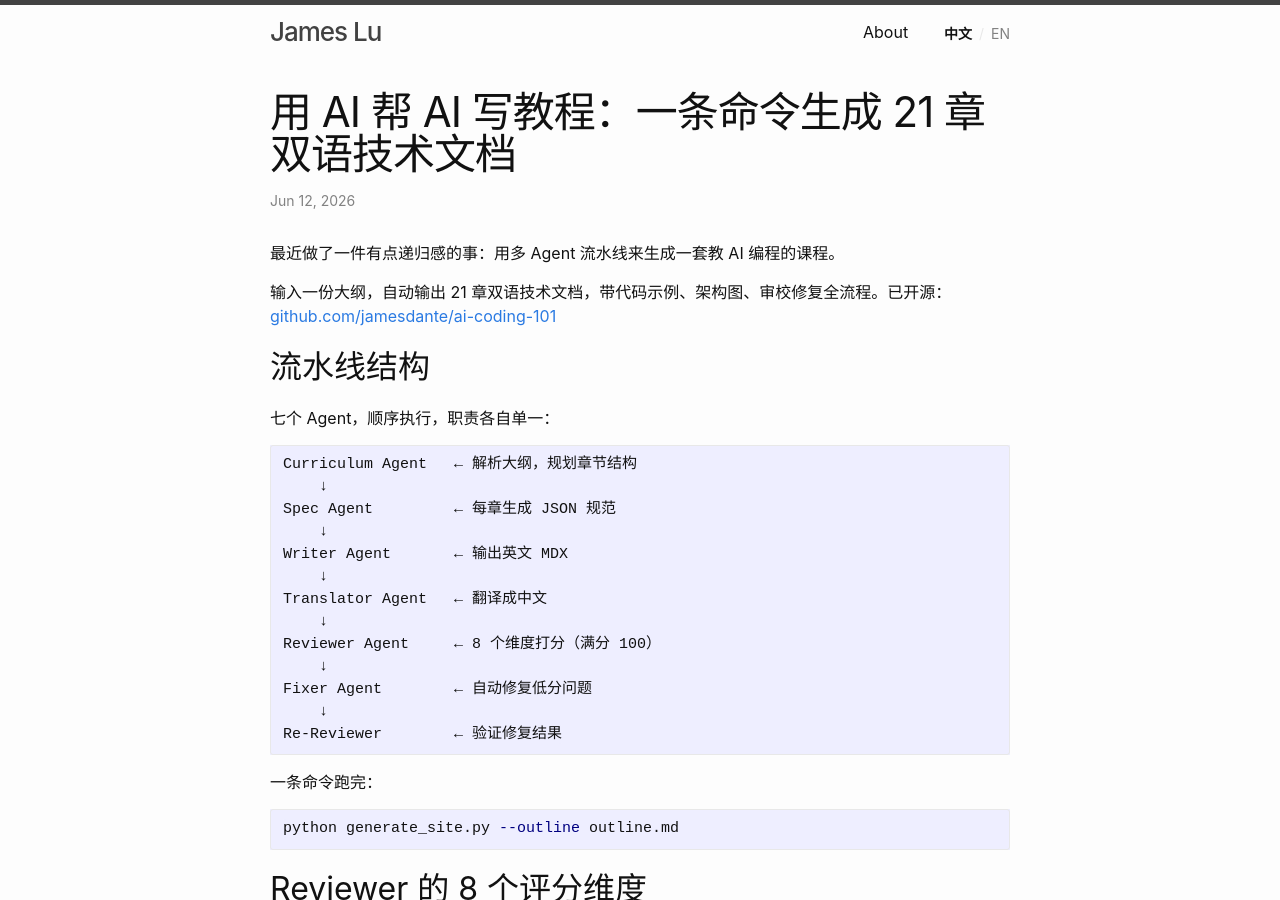
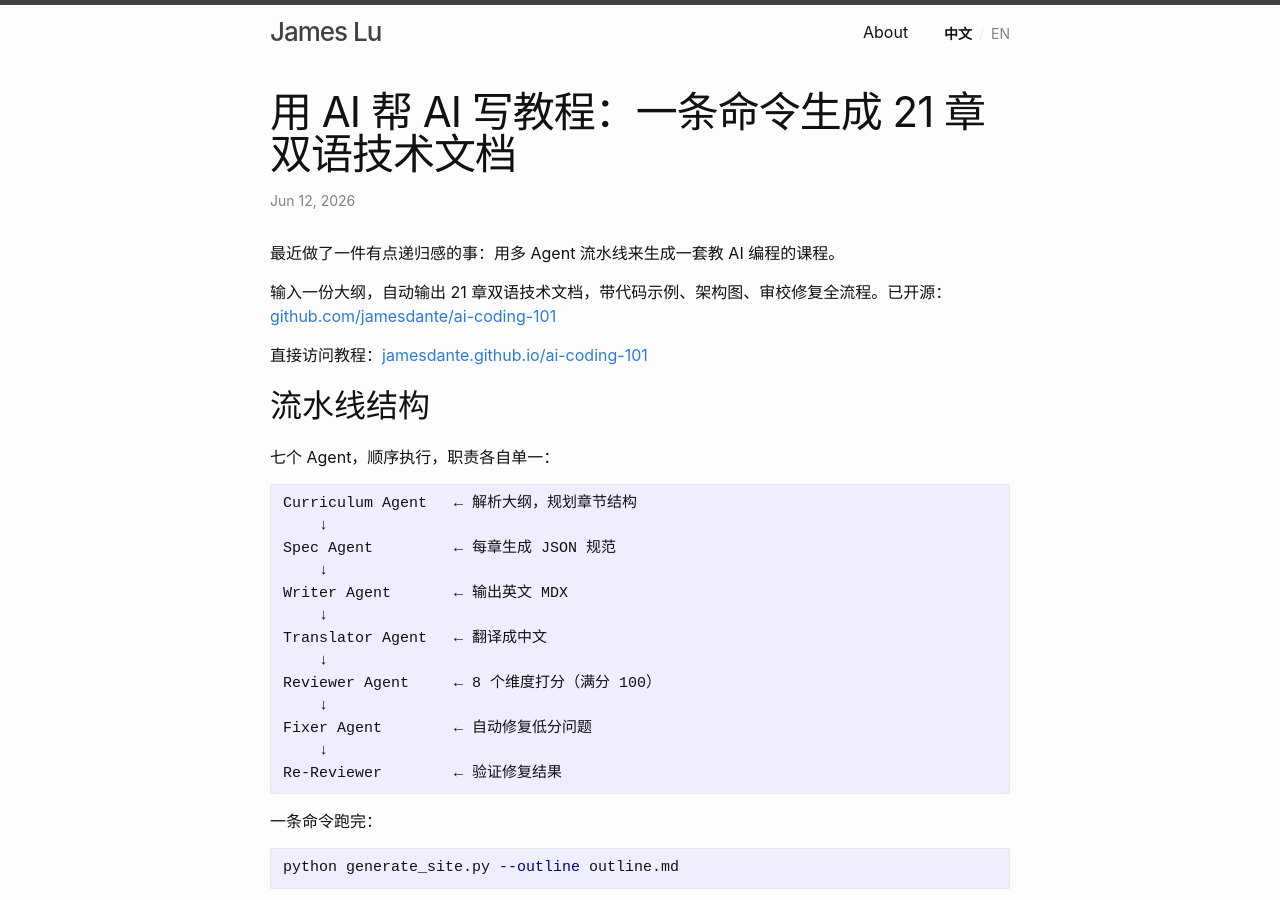
Before and after one commit to JamesDante/jamesdante.github.io, a Jekyll site: the page built from _posts/2026-06-12-ai-pipeline.markdown, in a window 1280 px wide and 900 px high. Built offline with Jekyll 4.4.1, drawn with Linux system fonts in a browser that asks for light colours; some of the changed text lies outside the part shown.

Commit message:
update post

```diff
--- a/_posts/2026-06-12-ai-pipeline-en.markdown
+++ b/_posts/2026-06-12-ai-pipeline-en.markdown
@@ -10,6 +10,8 @@ ref: ai-pipeline
 I recently built something with a recursive feel to it: a multi-agent pipeline that generates a course on AI-assisted coding.
 
 Feed it a curriculum outline, and it automatically produces 21 chapters of bilingual technical documentation — complete with code examples, architecture diagrams, review, and auto-fixing. It's open source: [github.com/jamesdante/ai-coding-101](https://github.com/jamesdante/ai-coding-101)
+
+Read the tutorial: [jamesdante.github.io/ai-coding-101](https://jamesdante.github.io/ai-coding-101/)
 
 ## Pipeline Structure
 
@@ -86,3 +88,5 @@ All chapters bilingual, Chinese and English in sync.
 A multi-agent system solving a real problem. Each agent has a single responsibility, hands off structured JSON to the next, and the whole pipeline has review, repair, and verification built in. The design mirrors exactly the principles the course teaches.
 
 Code and prompts are fully open: [github.com/jamesdante/ai-coding-101](https://github.com/jamesdante/ai-coding-101)
+
+Tutorial: [jamesdante.github.io/ai-coding-101](https://jamesdante.github.io/ai-coding-101/)
--- a/_posts/2026-06-12-ai-pipeline.markdown
+++ b/_posts/2026-06-12-ai-pipeline.markdown
@@ -10,6 +10,8 @@ ref: ai-pipeline
 最近做了一件有点递归感的事：用多 Agent 流水线来生成一套教 AI 编程的课程。
 
 输入一份大纲，自动输出 21 章双语技术文档，带代码示例、架构图、审校修复全流程。已开源：[github.com/jamesdante/ai-coding-101](https://github.com/jamesdante/ai-coding-101)
+
+直接访问教程：[jamesdante.github.io/ai-coding-101](https://jamesdante.github.io/ai-coding-101/)
 
 ## 流水线结构
 
@@ -86,3 +88,5 @@ Prompt 工程 → 全栈 AI 辅助开发 → Tool Calling / MCP / 多 Agent / Co
 多 Agent 系统解决一个真实问题。每个 Agent 职责单一，用结构化 JSON 交接，有审校、有修复、有验证。整套流程和课程里讲的设计原则是一致的。
 
 代码和 prompt 全部开源：[github.com/jamesdante/ai-coding-101](https://github.com/jamesdante/ai-coding-101)
+
+教程地址：[jamesdante.github.io/ai-coding-101](https://jamesdante.github.io/ai-coding-101/)
```
